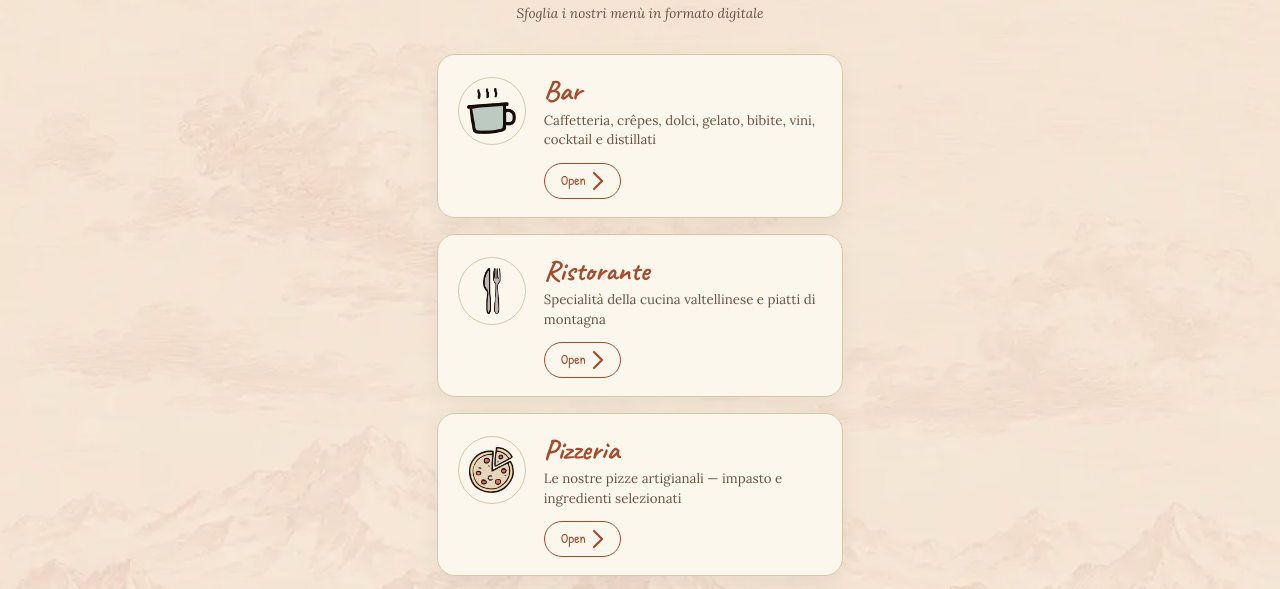
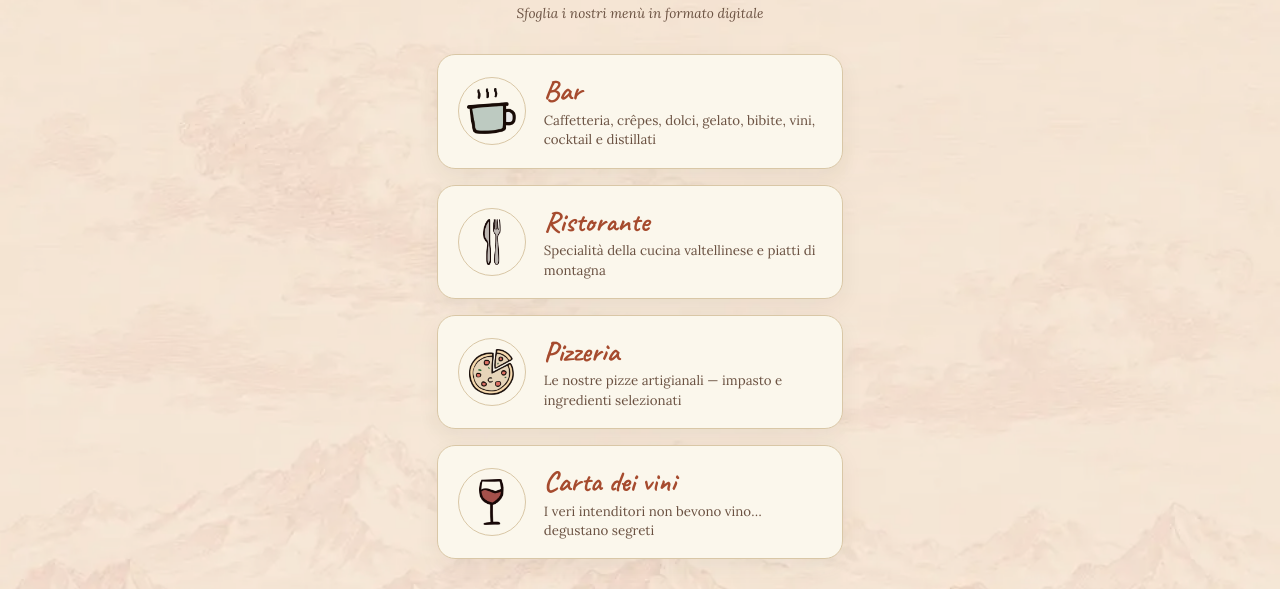
Before and after one commit to info804/hotel-touring-menu, a plain HTML site: page index.html in a window 1280 px wide. Shown: the part 146-735 px from the top of the page. Drawn offline with Linux system fonts and the light colour scheme.

Commit message:
fix: remove Apri buttons from home cards
Co-Authored-By: Claude Sonnet 5.5 <noreply@anthropic.com>

```diff
--- a/index.html
+++ b/index.html
@@ -31,19 +31,19 @@
     <nav class="cards" aria-label="I nostri menù">
       <a class="card" href="bar.html">
         <span class="card-icon"><img src="assets/icons/bar.webp" alt="" width="44" height="44"></span>
-        <span class="card-body"><h2>Bar</h2><p>Caffetteria, crêpes, dolci, gelato, bibite, vini, cocktail e distillati</p><span class="card-btn"><span data-t="open">Apri</span><svg class="choice-go" width="12" height="20" viewBox="0 0 12 20" fill="none" stroke="currentColor" stroke-width="2.2" stroke-linecap="round" stroke-linejoin="round" aria-hidden="true"><path d="M2 2l8 8-8 8"/></svg></span></span>
+        <span class="card-body"><h2>Bar</h2><p>Caffetteria, crêpes, dolci, gelato, bibite, vini, cocktail e distillati</p></span>
       </a>
       <a class="card" href="ristorante.html">
         <span class="card-icon"><img src="assets/icons/ristorante.webp" alt="" width="44" height="44"></span>
-        <span class="card-body"><h2>Ristorante</h2><p>Specialità della cucina valtellinese e piatti di montagna</p><span class="card-btn"><span data-t="open">Apri</span><svg class="choice-go" width="12" height="20" viewBox="0 0 12 20" fill="none" stroke="currentColor" stroke-width="2.2" stroke-linecap="round" stroke-linejoin="round" aria-hidden="true"><path d="M2 2l8 8-8 8"/></svg></span></span>
+        <span class="card-body"><h2>Ristorante</h2><p>Specialità della cucina valtellinese e piatti di montagna</p></span>
       </a>
       <a class="card" href="pizzeria.html">
         <span class="card-icon"><img src="assets/icons/pizzeria.webp" alt="" width="44" height="44"></span>
-        <span class="card-body"><h2>Pizzeria</h2><p>Le nostre pizze artigianali — impasto e ingredienti selezionati</p><span class="card-btn"><span data-t="open">Apri</span><svg class="choice-go" width="12" height="20" viewBox="0 0 12 20" fill="none" stroke="currentColor" stroke-width="2.2" stroke-linecap="round" stroke-linejoin="round" aria-hidden="true"><path d="M2 2l8 8-8 8"/></svg></span></span>
+        <span class="card-body"><h2>Pizzeria</h2><p>Le nostre pizze artigianali — impasto e ingredienti selezionati</p></span>
       </a>
       <a class="card" href="vini.html">
         <span class="card-icon"><img src="assets/icons/vini.webp" alt="" width="44" height="44"></span>
-        <span class="card-body"><h2>Carta dei vini</h2><p>I veri intenditori non bevono vino… degustano segreti</p><span class="card-btn"><span data-t="open">Apri</span><svg class="choice-go" width="12" height="20" viewBox="0 0 12 20" fill="none" stroke="currentColor" stroke-width="2.2" stroke-linecap="round" stroke-linejoin="round" aria-hidden="true"><path d="M2 2l8 8-8 8"/></svg></span></span>
+        <span class="card-body"><h2>Carta dei vini</h2><p>I veri intenditori non bevono vino… degustano segreti</p></span>
       </a>
     </nav>
     <section class="story" aria-labelledby="story-t">
```
